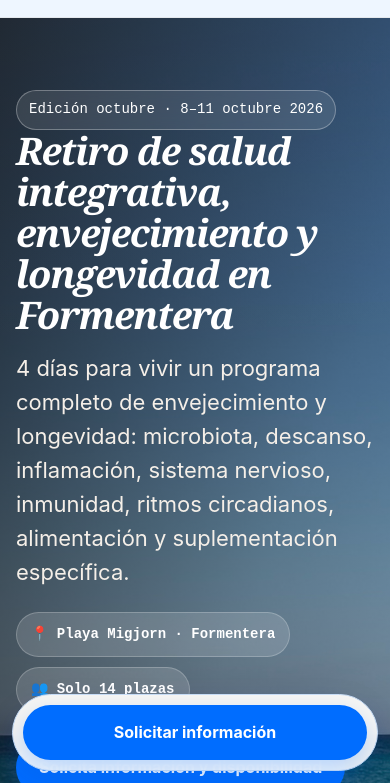
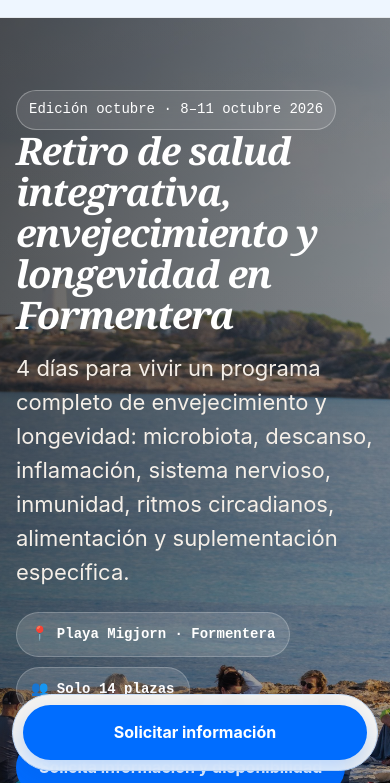
Before and after one commit to IreneAmezcua/formentera-octubre-2026, a plain HTML site: page index.html in a window 390 px wide. Shown: the part 61-844 px from the top of the page. Drawn offline with Linux system fonts and the light colour scheme.

Commit message:
Update index.html

```diff
--- a/index.html
+++ b/index.html
@@ -204,6 +204,12 @@
       .portrait{min-height:460px}
     }
     @media (max-width: 720px){
+.hero{
+  background:
+    linear-gradient(112deg, rgba(18,16,14,.72), rgba(18,16,14,.40) 55%, rgba(18,16,14,.22)),
+    url('images/hero-octubre-mobile.jpg') center 70%/cover no-repeat;
+}
+
       .nav-links{display:none;position:absolute;top:78px;left:0;right:0;background:rgba(238,246,255,.98);padding:18px 16px 24px;border-bottom:1px solid rgba(150,130,110,.14);flex-direction:column;align-items:flex-start}
       .nav-links.open{display:flex}
       .menu-btn{display:inline-flex}
```
